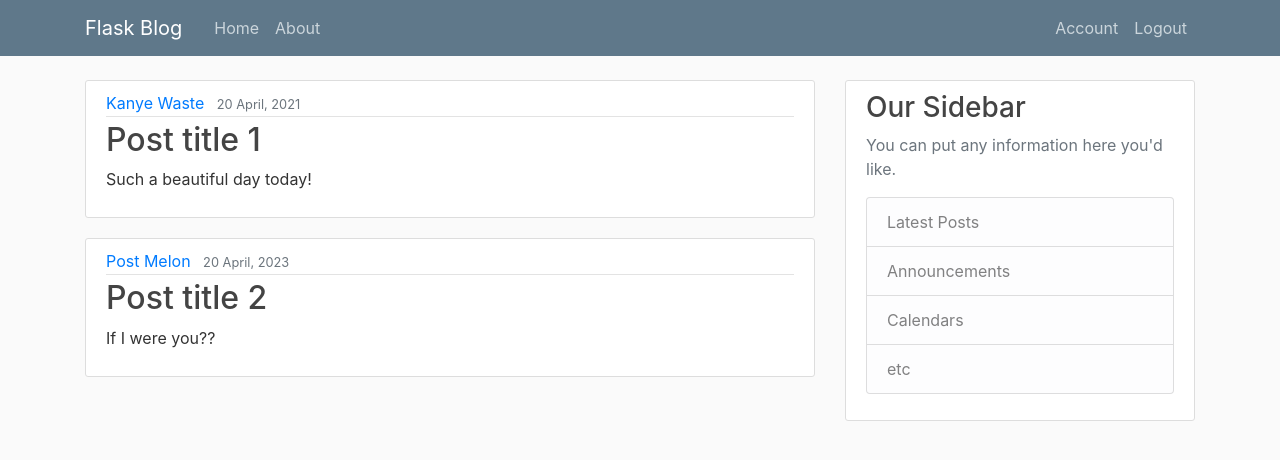
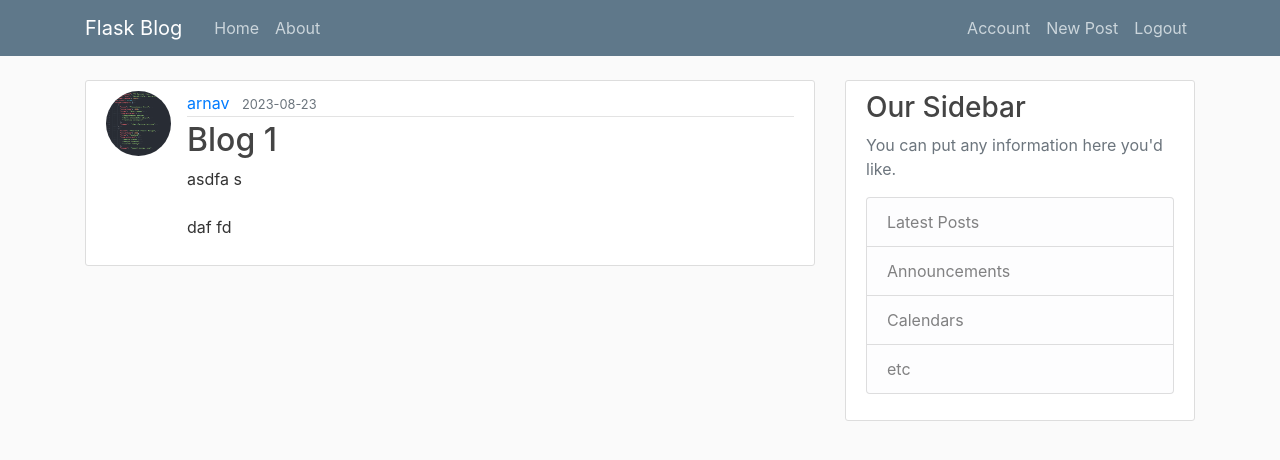
Before and after one commit to ZeldonZoom/trail4bits-online, a Flask app: page / in a window 1280 px wide. Shown: the top 460 px of the page. Run offline with Flask 3, Linux system fonts and the light colour scheme; a user stored in the database is signed in; some libraries are stand-ins or nearby versions.

Commit message:
added update post page and logic

```diff
--- a/flaskblog/routes.py
+++ b/flaskblog/routes.py
@@ -1,6 +1,6 @@
 import os, secrets
 from PIL import Image
-from flask import render_template, url_for, flash, redirect, request
+from flask import render_template, url_for, flash, redirect, request, abort
 from flaskblog.forms import RegistraionForm, LoginForm, UpdateAccountForm, PostForm
 from flaskblog import app, bcrypt, db
 from flaskblog.models import User, Post
@@ -8,28 +8,10 @@ from flask_login import login_user, current_user, logout_user, login_required
 
 
 
-posts=[
-    {
-    "author":"Kanye Waste",
-    "title":"Post title 1",
-    "content":"Such a beautiful day today!",
-    "date_posted":"20 April, 2021",
-    },
-
-    {
-    "author":"Post Melon",
-    "title":"Post title 2",
-    "content":"If I were you??",
-    "date_posted":"20 April, 2023",
-    }
-]
-
-
-
-
 @app.route("/")
 @app.route("/home")
 def home():
+    posts  = Post.query.all()
     return render_template('home.html', posts=posts, title='Home')
 
 
@@ -120,6 +102,21 @@ def account():
 def new_post():
     form = PostForm()
     if form.validate_on_submit():
+         post = Post(title=form.title.data, content=form.content.data, author=current_user)
+         db.session.add(post)
+         db.session.commit()
          flash('Your post has been successfully created!')
          return(redirect(url_for('home')))
-    return render_template('create_post.html', title='new post')
+    return render_template('create_post.html', title='new post', form=form)
+
+@app.route("/post/<int:post_id>")
+def post(post_id):
+     post = Post.query.get_or_404(post_id)
+     return render_template('post.html', title='post.title', post=post)
+
+@app.route("/post/<int:post_id>/update")
+@login_required
+def update_post(post_id):
+    post = Post.query.get_or_404(post_id)
+    if post.author != current_user:
+         abort(403)
--- a/flaskblog/templates/home.html
+++ b/flaskblog/templates/home.html
@@ -2,12 +2,13 @@
 {% block content %}
     {% for post in posts%}
     <article class="media content-section">
+        <img class="rounded-circle article-img" src="{{ url_for('static', filename='Profile_Pictures/' + post.author.image_file) }} ">
         <div class="media-body">
           <div class="article-metadata">
-            <a class="mr-2" href="#">{{ post.author }}</a>
-            <small class="text-muted">{{ post.date_posted }}</small>
+            <a class="mr-2" href="#">{{ post.author.username}}</a>
+            <small class="text-muted">{{ post.date_posted.strftime('%Y-%m-%d') }}</small>
           </div>
-          <h2><a class="article-title" href="#">{{ post.title }}</a></h2>
+          <h2><a class="article-title" href="{{ url_for('post', post_id=post.id) }}">{{ post.title }}</a></h2>
           <p class="article-content">{{ post.content }}</p>
         </div>
     </article>
--- a/flaskblog/templates/layout.html
+++ b/flaskblog/templates/layout.html
@@ -43,6 +43,7 @@
                 <div class="navbar-nav">
                 {% if current_user.is_authenticated %}
                   <a class="nav-item nav-link" href="{{ url_for('account') }}">Account</a>
+                  <a class="nav-item nav-link" href="{{ url_for('new_post') }}">New Post</a>
                   <a class="nav-item nav-link" href="{{ url_for('logout') }}">Logout</a>
                 {% else %}
                   <a class="nav-item nav-link" href="{{ url_for('login') }}">Login</a>
```
Also changed, not shown: flaskblog/templates/create_post.html (+10 -17 lines), flaskblog/templates/post.html (added, +14 -0 lines), instance/site.db.
